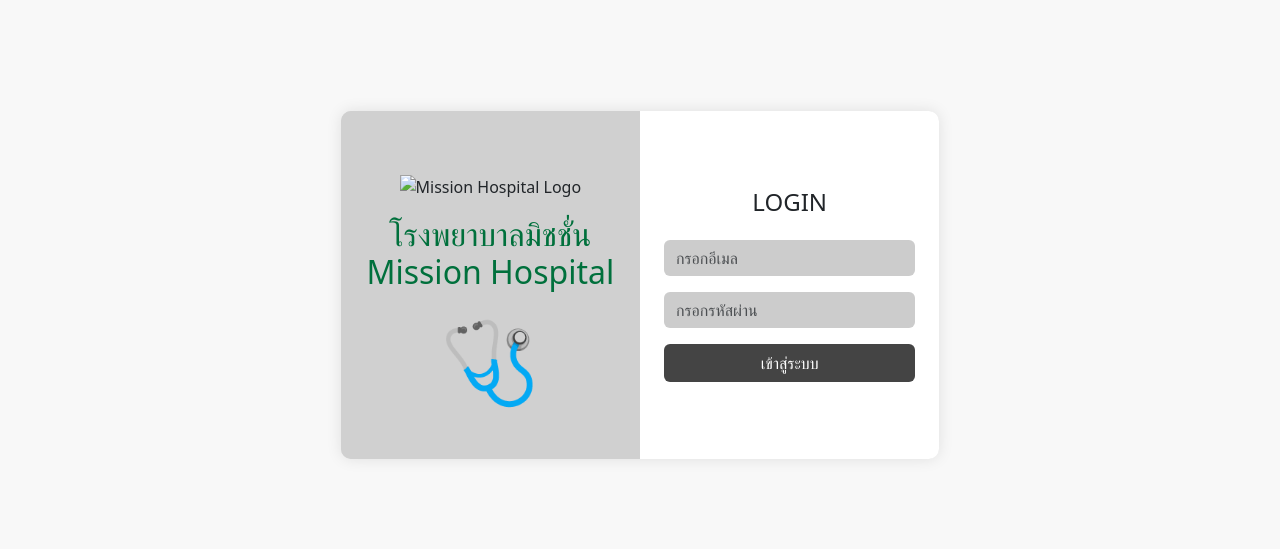
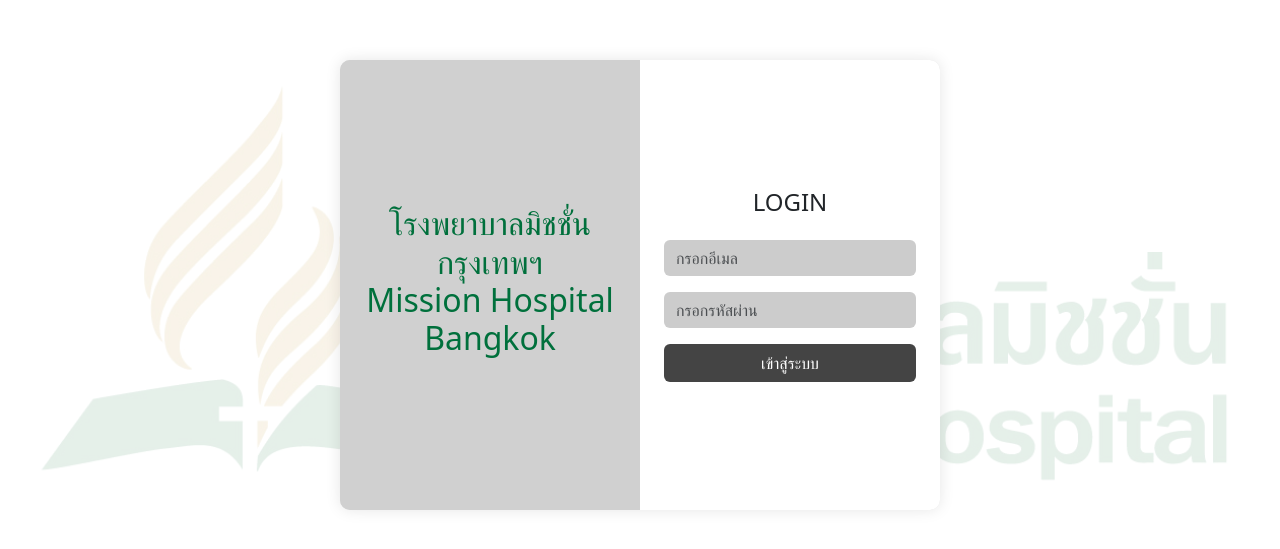
Before and after one commit to thanakorn777/express-mysql-project, a website: page public/login.html in a window 1280 px wide. Shown: the part 115-664 px from the top of the page. Drawn offline with nearby package versions, Linux system fonts and the light colour scheme.

Commit message:
แก้ไข

```diff
--- a/public/login.html
+++ b/public/login.html
@@ -6,11 +6,28 @@
   <link href="https://cdn.jsdelivr.net/npm/bootstrap@5.3.3/dist/css/bootstrap.min.css" rel="stylesheet">
   <style>
     body {
-      background-color: #f8f8f8;
+      position: relative;
+      z-index: 0;
+    }
+
+    body::before {
+      content: "";
+      position: fixed;
+      top: 0;
+      left: 0;
+      width: 100%;
+      height: 100%;
+      background-image: url('/images/bg.png');
+      background-size: contain;
+      background-position: center;
+      background-repeat: no-repeat;
+      opacity: 0.1; /* 👈 ปรับค่าความจาง */
+      z-index: -1;
     }
 
     .login-box {
-      max-width: 800px;
+      max-width: 600px;
+      min-height: 450px;
       background: #e0e0e0;
       box-shadow: 0 0 15px rgba(0,0,0,0.1);
       border-radius: 10px;
@@ -55,10 +72,9 @@
 <body class="d-flex justify-content-center align-items-center vh-100">
   <div class="login-box row g-0">
     <!-- Left panel -->
-    <div class="col-md-6 text-center p-4 left">
-      <img src="" alt="Mission Hospital Logo">
-      <h2 class="mt-3">โรงพยาบาลมิชชั่น<br>Mission Hospital</h2>
-      <p style="font-size: 80px; color: #aaa;">🩺</p>
+    <div class="col-md-6 text-center p-4 left" style="display: flex; flex-direction: column; justify-content: center;">
+      <h2 class="mt-3 text-center">โรงพยาบาลมิชชั่น กรุงเทพฯ<br>Mission Hospital Bangkok</h2>
+      <p style="font-size: 80px; color: #aaa;"></p>
     </div>
 
     <!-- Right panel (login form) -->
```
Also changed, not shown: public/add_information.html (+17 -1 lines), public/dashboard_information.html (+19 -0 lines), public/dashboard_report.html (+19 -0 lines), public/report_issue.html (+17 -1 lines), public/user_dashboard_report.html (+19 -0 lines), public/user_main.html (+18 -2 lines), public/images/bg.png (added).
